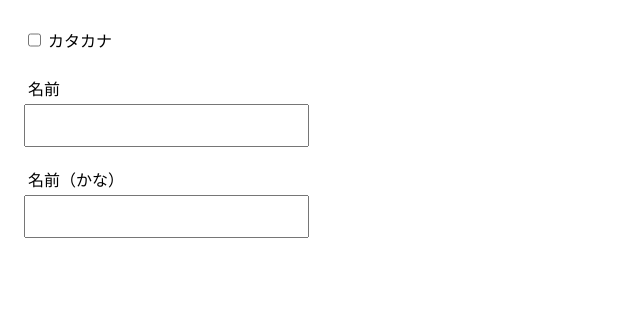
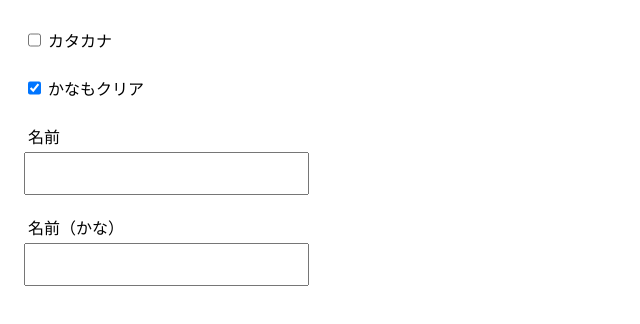
Before and after one commit to satohshi/svelte-autokana, a SvelteKit app: page / in a window 1280 px wide. Shown: the top 324 px of the page, without its empty margins (0-640 px from the left). Built offline with nearby package versions, Linux system fonts and the light colour scheme.

Commit message:
change syntax for options

```diff
--- a/src/lib/index.svelte.ts
+++ b/src/lib/index.svelte.ts
@@ -1,8 +1,8 @@
 import type { Attachment } from 'svelte/attachments'
 
 export interface Options {
-	/** 読み仮名をカタカナで出力するか (デフォルト: `false`) */
-	katakana?: boolean
+	/** ひらがなかカタカナか (デフォルト: `hiragana`) */
+	mode?: 'hiragana' | 'katakana'
 	/** 元のinputを空にしたときに、かなも消すか (デフォルト: `true`) */
 	clearWhenEmpty?: boolean
 }
@@ -11,7 +11,7 @@ export interface Options {
  * ふりがなを自動で入力するためのSvelte Attachment
  *
  * @param options - オプション
- * @param options.katakana - 読み仮名をカタカナで出力するか (デフォルト: `false`)
+ * @param options.mode - ひらがなかカタカナか (デフォルト: `hiragana`)
  *
  * @returns [かなを取得する元のinput用アタッチメント, 読み仮名を出力する先のinput用アタッチメント]
  *
@@ -61,7 +61,7 @@ export function createAutoKana(
 						// 変換候補を選んでいる最中
 						if (kana.length !== e.data.length) return
 
-						pending = (options?.katakana ? toKatakana(kana) : kana).join('')
+						pending = (options?.mode === 'katakana' ? toKatakana(kana) : kana).join('')
 						furigana = converted + pending
 					},
 					{ signal: controller.signal }
--- a/src/routes/+page.svelte
+++ b/src/routes/+page.svelte
@@ -1,24 +1,34 @@
 <script lang="ts">
 	import { createAutoKana, type Options } from '$lib/index.svelte.js'
 
-	const options = $state<Options>({ katakana: false })
+	const options = $state<Options>({ mode: 'hiragana', clearWhenEmpty: true })
 	const [nameKanji, nameKana] = createAutoKana(options)
 </script>
 
 <div>
 	<label style="display: flex;">
-		<input type="checkbox" bind:checked={options.katakana} />
+		<input
+			type="checkbox"
+			oninput={(e) => {
+				options.mode = e.currentTarget.checked ? 'katakana' : 'hiragana'
+			}}
+		/>
 		<span>カタカナ</span>
+	</label>
+
+	<label style="display: flex;">
+		<input type="checkbox" bind:checked={options.clearWhenEmpty} />
+		<span>かなもクリア</span>
 	</label>
 
 	<label>
 		<span>名前</span>
-		<input type="text" {@attach nameKanji} />
+		<input {@attach nameKanji} type="text" />
 	</label>
 
 	<label>
-		<span>名前（{options.katakana ? 'カナ' : 'かな'}）</span>
-		<input type="text" {@attach nameKana} />
+		<span>名前（{options.mode === 'katakana' ? 'カナ' : 'かな'}）</span>
+		<input {@attach nameKana} type="text" />
 	</label>
 </div>
 
```
Also changed, not shown: .changeset/tall-webs-unite.md (added).
